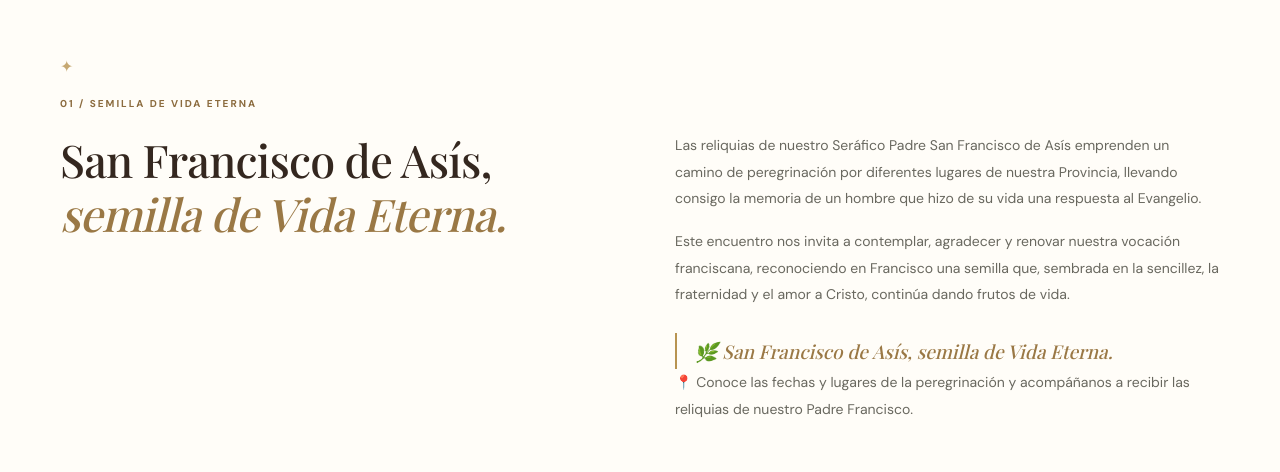
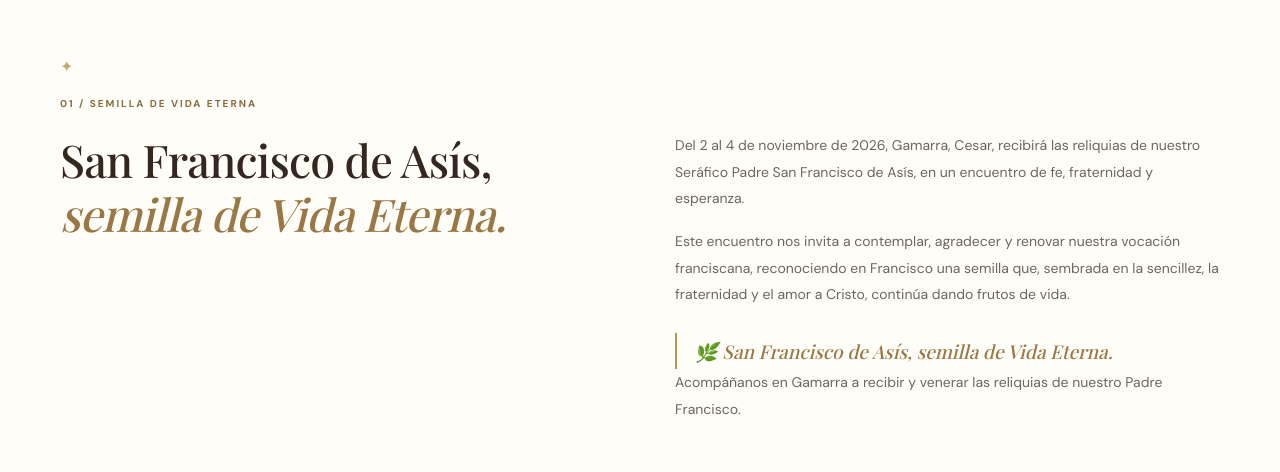
Before and after one commit to gtvmedios-cpu/sanfrancisco-gamarra, a Next.js app: page / in a window 1280 px wide. Shown: the part 1120-1592 px from the top of the page. Built offline with nearby package versions, Linux system fonts and the light colour scheme; no server answers; the database is empty; a web font is replaced by a local one.

Commit message:
Add files via upload

```diff
--- a/app/page.tsx
+++ b/app/page.tsx
@@ -11,7 +11,7 @@ export default async function Home() {
     <header className="nav wrap"><a className="brand" href="#inicio"><img className="official-emblem official-emblem-nav" src="https://i.ibb.co/DHK3vcBK/88ee063a-fe45-4a46-a092-a226465ca87e.jpg" alt="Emblema oficial de la visita de la Reliquia de San Francisco de Asís"/><span><b>VISITA FRANCISCANA</b><small>Reliquia de San Francisco de Asís</small></span></a><nav><a href="#visita">La visita</a><a href="/historia-san-francisco">Historia del santo</a><a href="/programacion">Programación</a><a href="#noticias">Noticias</a><a href="#galeria">Galería</a></nav><a className="nav-cta" href="#programacion">Consultar agenda <ArrowUpRight size={16}/></a></header>
     <section className="hero" id="inicio"><div className="hero-overlay"/><div className="hero-content wrap"><img className="official-emblem hero-emblem" src="https://i.ibb.co/DHK3vcBK/88ee063a-fe45-4a46-a092-a226465ca87e.jpg" alt="Emblema oficial de la visita de la Reliquia de San Francisco de Asís"/><div className="eyebrow"><span/> PEREGRINACIÓN DE LAS RELIQUIAS · 2026</div><h1>Peregrinación de la reliquia de<br/><em>San Francisco de Asís</em><br/>a Gamarra, Cesar.</h1><p className="hero-lead">San Francisco de Asís, semilla de Vida Eterna. Una vida entregada al Evangelio que sigue dando fruto entre nosotros.</p><div className="hero-meta"><span><CalendarDays size={18}/> 2, 3 y 4 de noviembre de 2026</span><span><MapPin size={18}/> Gamarra, Cesar, Colombia</span></div><div className="hero-actions"><a className="button button-gold" href="/programacion">Conoce la programación <ArrowUpRight size={17}/></a><a className="button button-outline-light" href="/historia-san-francisco">Conoce la historia del santo <ArrowUpRight size={17}/></a></div><div className="hero-note">Invitan la Parroquia Inmaculada Concepción y la Comunidad Franciscana, Provincia de la Santa Fe.</div></div><div className="hero-side-label">PAZ Y BIEN</div></section>
     <Countdown />
-    <section className="intro section wrap" id="visita"><div className="section-kicker">01 / SEMILLA DE VIDA ETERNA</div><div className="intro-grid"><div><h2>San Francisco de Asís,<br/><em>semilla de Vida Eterna.</em></h2></div><div className="intro-copy"><p>Las reliquias de nuestro Seráfico Padre San Francisco de Asís emprenden un camino de peregrinación por diferentes lugares de nuestra Provincia, llevando consigo la memoria de un hombre que hizo de su vida una respuesta al Evangelio.</p><p>Este encuentro nos invita a contemplar, agradecer y renovar nuestra vocación franciscana, reconociendo en Francisco una semilla que, sembrada en la sencillez, la fraternidad y el amor a Cristo, continúa dando frutos de vida.</p><div className="peace-line">🌿 San Francisco de Asís, semilla de Vida Eterna.</div><p>📍 Conoce las fechas y lugares de la peregrinación y acompáñanos a recibir las reliquias de nuestro Padre Francisco.</p></div></div></section>
+    <section className="intro section wrap" id="visita"><div className="section-kicker">01 / SEMILLA DE VIDA ETERNA</div><div className="intro-grid"><div><h2>San Francisco de Asís,<br/><em>semilla de Vida Eterna.</em></h2></div><div className="intro-copy"><p>Del 2 al 4 de noviembre de 2026, Gamarra, Cesar, recibirá las reliquias de nuestro Seráfico Padre San Francisco de Asís, en un encuentro de fe, fraternidad y esperanza.</p><p>Este encuentro nos invita a contemplar, agradecer y renovar nuestra vocación franciscana, reconociendo en Francisco una semilla que, sembrada en la sencillez, la fraternidad y el amor a Cristo, continúa dando frutos de vida.</p><div className="peace-line">🌿 San Francisco de Asís, semilla de Vida Eterna.</div><p>Acompáñanos en Gamarra a recibir y venerar las reliquias de nuestro Padre Francisco.</p></div></div></section>
     <section className="invitation-section section wrap" aria-labelledby="invitation-title">
       <div className="invitation-art">
         <img src="https://commons.wikimedia.org/wiki/Special:FilePath/Francis_of_Assisi_-_Cimabue.jpg?width=900" alt="Representación artística de San Francisco de Asís, obra atribuida a Cimabue" loading="lazy" />
```
